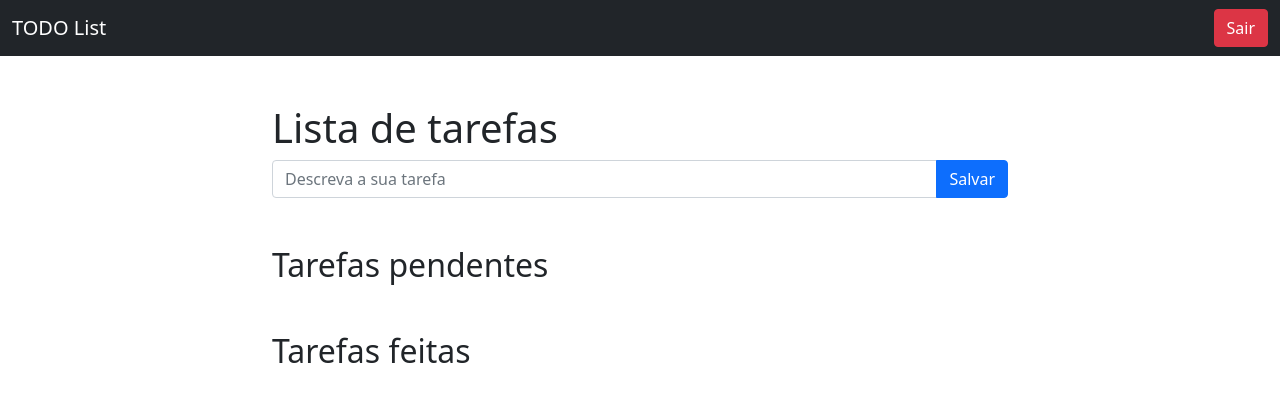
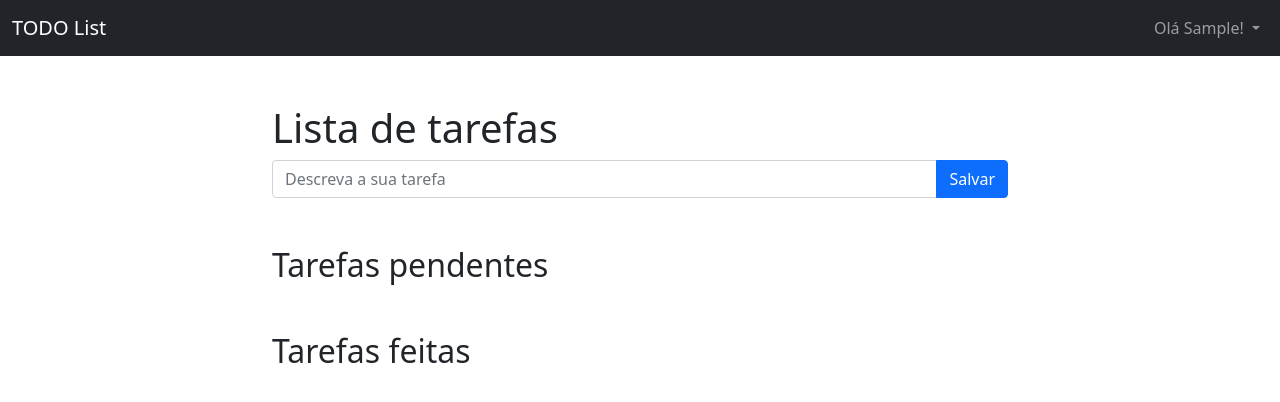
Before and after one commit to mateuslourenco/todolist, a Django app: page / in a window 1280 px wide. Shown: the top 402 px of the page. Run offline with Django 4.2, Linux system fonts and the light colour scheme; the visitor is signed in with stand-in values (Sample User, id 1); data that the repository does not hold is empty.

Commit message:
adicionado nome do usuario na navbar
close #32

```diff
--- a/webdev/tarefas/templates/tarefas/base.html
+++ b/webdev/tarefas/templates/tarefas/base.html
@@ -5,20 +5,32 @@
 
     <meta charset="utf-8">
     <meta name="viewport" content="width=device-width, initial-scale=1">
-    <link href="https://cdn.jsdelivr.net/npm/bootstrap@5.1.3/dist/css/bootstrap.min.css" rel="stylesheet"
-          integrity="sha384-1BmE4kWBq78iYhFldvKuhfTAU6auU8tT94WrHftjDbrCEXSU1oBoqyl2QvZ6jIW3" crossorigin="anonymous">
+    <script src="https://cdn.jsdelivr.net/npm/bootstrap@5.1.3/dist/js/bootstrap.bundle.min.js" integrity="sha384-ka7Sk0Gln4gmtz2MlQnikT1wXgYsOg+OMhuP+IlRH9sENBO0LRn5q+8nbTov4+1p" crossorigin="anonymous"></script>
+    <link href="https://cdn.jsdelivr.net/npm/bootstrap@5.1.3/dist/css/bootstrap.min.css" rel="stylesheet" integrity="sha384-1BmE4kWBq78iYhFldvKuhfTAU6auU8tT94WrHftjDbrCEXSU1oBoqyl2QvZ6jIW3" crossorigin="anonymous">
 </head>
 <body>
-<nav class="navbar navbar-dark bg-dark">
-    <div class="container-fluid">
-        <a class="navbar-brand" href="{% url 'tarefas:home' %}">TODO List</a>
-        {% if user.is_authenticated %}
+<nav class="navbar navbar-expand-lg navbar-dark bg-dark">
+  <div class="container-fluid">
+    <a class="navbar-brand" href="{% url 'tarefas:home' %}">TODO List</a>
+    <button class="navbar-toggler" type="button" data-bs-toggle="collapse" data-bs-target="#navbarNavDropdown" aria-controls="navbarNavDropdown" aria-expanded="false" aria-label="Toggle navigation">
+      <span class="navbar-toggler-icon"></span>
+    </button>
+    <div class="collapse navbar-collapse d-flex justify-content-end" id="navbarNavDropdown">
         <ul class="navbar-nav">
-            <a class="btn btn-danger" href="{% url 'logout' %}">Sair</a>
+            <li class="nav-item dropdown">
+                <a class="nav-link dropdown-toggle" href="#" id="navbarDropdownLogado" role="button" data-bs-toggle="dropdown"
+                   aria-expanded="false">
+                    Olá {{ user.username | capfirst }}!
+                </a>
+                <div class="dropdown-menu" aria-labelledby="navbarDropdownLogado">
+                    <div class="dropdown-item">
+                        <a class="btn btn-danger" href="{% url 'logout' %}">Sair</a>
+                    </div>
+                </div>
+            </li>
         </ul>
-        {% endif %}
     </div>
-
+  </div>
 </nav>
 
 
```
Also changed, not shown: webdev/tarefas/tests/test_login.py (+4 -0 lines).
